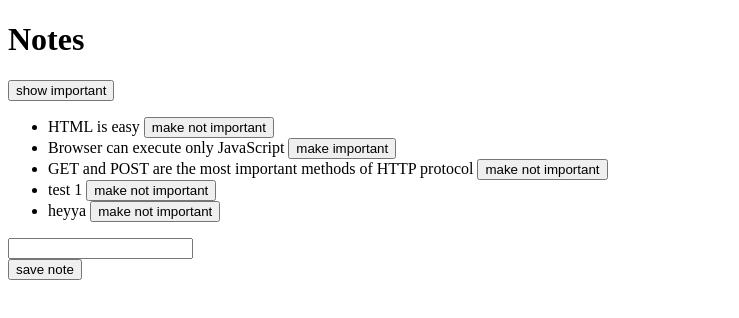
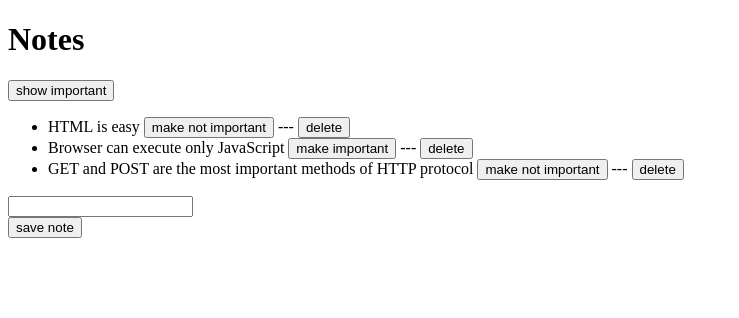
Before and after one commit to danutdotrar/FSO-recap, a React (Vite) app in the folder part2/courseinfo/: page / in a window 1280 px wide. Shown: the top 318 px of the page, without its empty margins (0-739 px from the left). Built offline with nearby package versions, Linux system fonts and the light colour scheme; data requests are answered from the project's data file.

Commit message:
Add courseinfo part2d progress

```diff
--- a/part2/courseinfo/db.json
+++ b/part2/courseinfo/db.json
@@ -14,16 +14,6 @@
       "id": "3",
       "content": "GET and POST are the most important methods of HTTP protocol",
       "important": true
-    },
-    {
-      "id": "4",
-      "content": "test 1",
-      "important": true
-    },
-    {
-      "id": "5",
-      "content": "heyya",
-      "important": true
     }
   ]
 }
--- a/part2/courseinfo/src/App.jsx
+++ b/part2/courseinfo/src/App.jsx
@@ -9,9 +9,9 @@ const App = () => {
 
     useEffect(() => {
         const fetchData = async () => {
-            const response = await noteService.getAll();
+            const responseData = await noteService.getAll();
 
-            setNotes(response.data);
+            setNotes(responseData);
         };
 
         fetchData();
@@ -27,10 +27,10 @@ const App = () => {
             id: (notes.length + 1).toString(),
         };
 
-        const response = await noteService.create(noteObject);
+        const responseData = await noteService.create(noteObject);
 
         // Concat noteObject to notes state
-        setNotes(notes.concat(response.data));
+        setNotes(notes.concat(responseData));
 
         // reset newNote value
         setNewNote("");
@@ -44,10 +44,23 @@ const App = () => {
         const note = notes.find((note) => note.id === id);
 
         const changedNote = { ...note, important: !note.important };
+        try {
+            const responseData = await noteService.update(id, changedNote);
 
-        const response = await noteService.update(id, changedNote);
+            setNotes(
+                notes.map((note) => (note.id !== id ? note : responseData))
+            );
+        } catch (eror) {
+            alert(`the note '${note.content}' was already deleted from server`);
+            setNotes(notes.filter((n) => n.id !== id));
+        }
+    };
 
-        setNotes(notes.map((note) => (note.id !== id ? note : response.data)));
+    const deleteNote = async (id) => {
+        // use remove request from services
+        await noteService.remove(id);
+
+        setNotes(notes.filter((note) => note.id !== id));
     };
 
     const notesToShow = showAll
@@ -69,6 +82,7 @@ const App = () => {
                         key={note.id}
                         note={note}
                         toggleImportance={() => toggleImportance(note.id)}
+                        deleteNote={() => deleteNote(note.id)}
                     />
                 ))}
             </ul>
--- a/part2/courseinfo/src/components/Note.jsx
+++ b/part2/courseinfo/src/components/Note.jsx
@@ -1,6 +1,6 @@
 import React from "react";
 
-const Note = ({ note, toggleImportance }) => {
+const Note = ({ note, toggleImportance, deleteNote }) => {
     const label = note.important ? "make not important" : "make important";
 
     return (
@@ -8,6 +8,8 @@ const Note = ({ note, toggleImportance }) => {
             <li>
                 {note.content}{" "}
                 <button onClick={toggleImportance}>{label}</button>
+                <span> --- </span>
+                <button onClick={deleteNote}>delete</button>
             </li>
         </div>
     );
--- a/part2/courseinfo/src/services/notes.js
+++ b/part2/courseinfo/src/services/notes.js
@@ -3,25 +3,29 @@ import axios from "axios";
 const baseURL = "http://localhost:3001/notes";
 
 // GET req
-const getAll = () => {
-    return axios.get(baseURL);
+const getAll = async () => {
+    const request = await axios.get(baseURL);
+    return request.data;
 };
 
 // POST req
-const create = (obj) => {
-    return axios.post(baseURL, obj);
+const create = async (obj) => {
+    const request = await axios.post(baseURL, obj);
+    return request.data;
 };
 
 // PUT req
-const update = (id, newObject) => {
-    return axios.put(`${baseURL}/${id}`, newObject);
+const update = async (id, newObject) => {
+    const request = await axios.put(`${baseURL}/${id}`, newObject);
+    return request.data;
 };
 
 // DELETE req
-const remove = (id) => {
-    return axios.delete(`${baseURL}/${id}`);
+const remove = async (id) => {
+    const request = await axios.delete(`${baseURL}/${id}`);
+
+    return request.data;
 };
 
 // export the services
-
 export default { getAll, create, update, remove };
```
